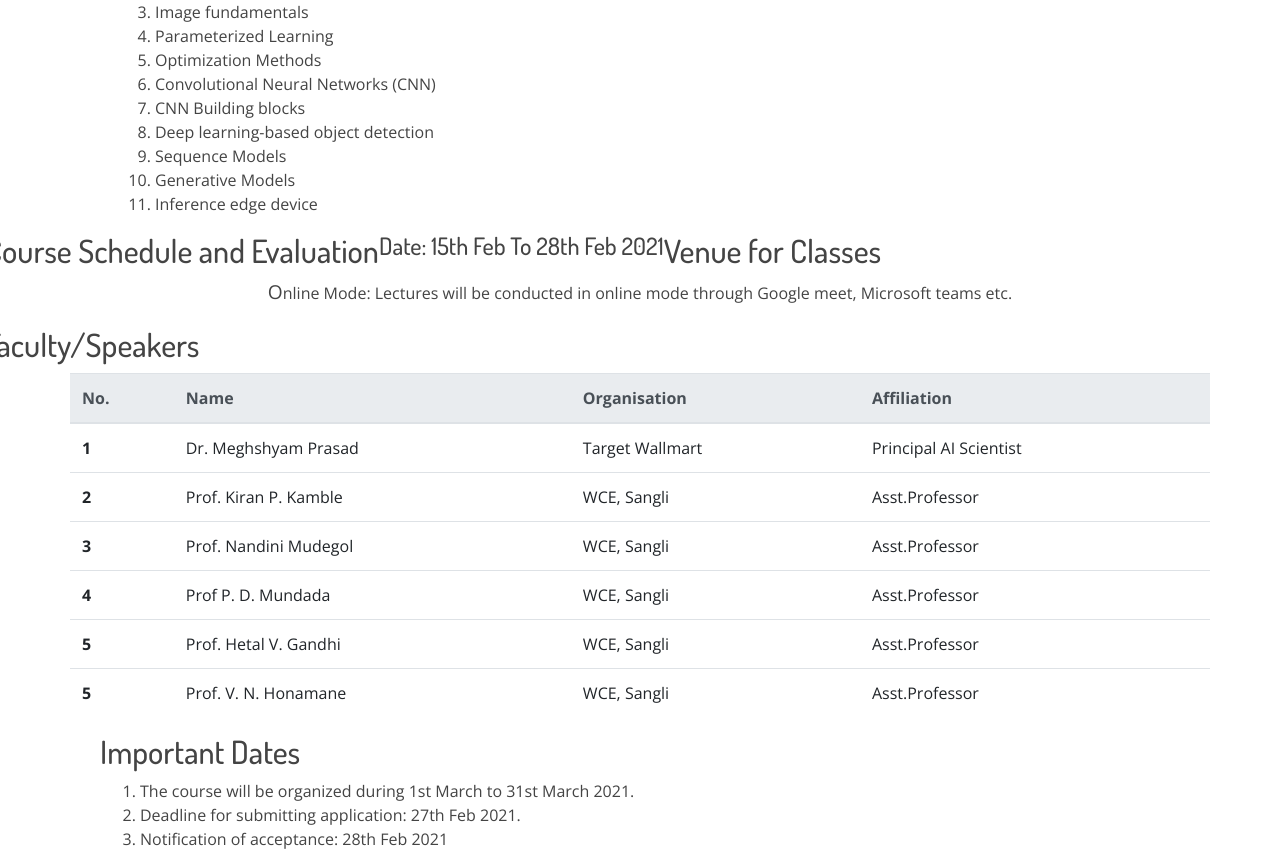
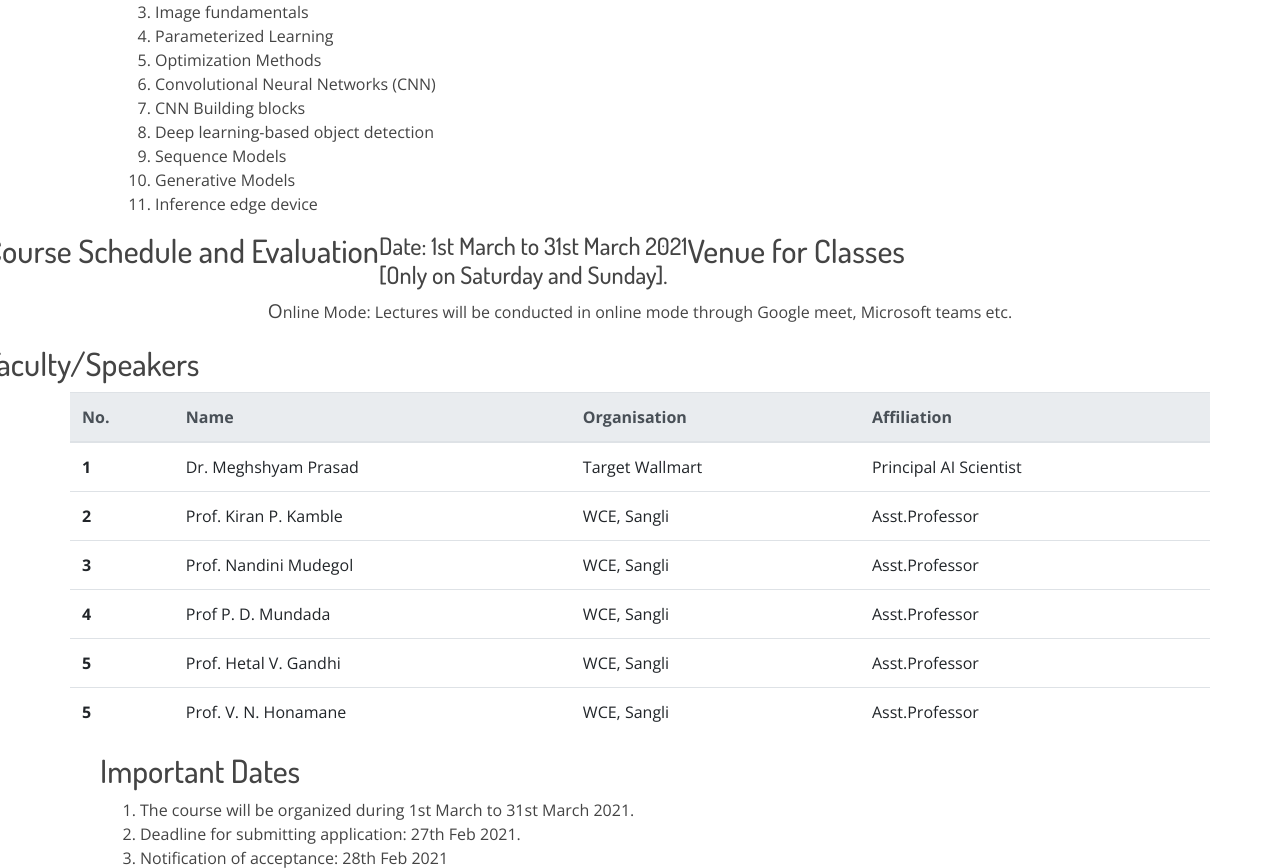
Before and after one commit to Teknath-jha/WCECourses, a Django app: page /deepLearning in a window 1280 px wide. Shown: the part 725-1593 px from the top of the page. Run offline with Django 3.2, Linux system fonts and the light colour scheme; some libraries are stand-ins or nearby versions; some web fonts are replaced.

Commit message:
Update deepLearning.html
Deep learning info update

```diff
--- a/WCECourses/WCECourses/templates/deepLearning.html
+++ b/WCECourses/WCECourses/templates/deepLearning.html
@@ -58,7 +58,8 @@ academic credits.
     <br>
 </div>
 <div class="d-flex justify-content-center">
-    <h4>Date: 15th Feb To 28th Feb 2021</h4><br>
+    <h4>Date:  1st March to 31st March 2021<br>
+[Only on Saturday and Sunday].</h4><br>
 </div>
 <br>
 <div class="d-flex justify-content-center">
```
